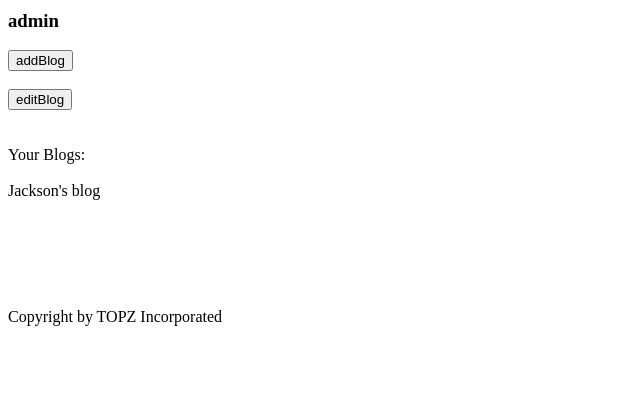
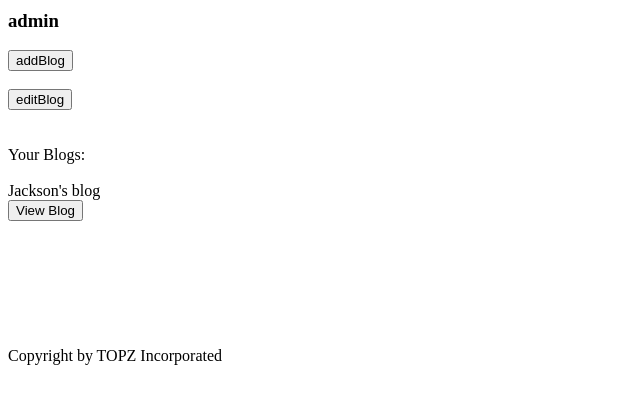
Before and after one commit to jhwu03/softdev-project0, a Flask app: a page that uses templates/user.html in a window 1280 px wide. Shown: the part 173-577 px from the top of the page, without its empty margins (0-640 px from the left). Run offline with Flask 2, Linux system fonts and the light colour scheme; a user stored in the database is signed in; data comes from the database, SQL or seed files in the repository.

Commit message:
working on going to page for blog

```diff
--- a/app.py
+++ b/app.py
@@ -80,10 +80,11 @@ def logout():      # route logs out the user by getting rid of username and pass
 
 @app.route("/home", methods = ["GET", "POST"])
 def home():
-    print(request.form)
-    if('profileRedirect' in request.form):
-        return redirect("/user/" + session['username'])
+    #print(request.form)
+
     if ('username' in session and 'password' in session):
+        if('profileRedirect' in request.form):
+            return redirect("/user/" + session['username'])
         user = session['username']
         #VARIABLES TO PASS
         entries = readDB.getAllBlogs()
@@ -97,6 +98,7 @@ def home():
 def userPage(user):
     #username = session[usernae] reutrn specific template
     # if user DNE: return error template
+
     if (session):
         if (user == session["username"]):
             return render_template("user.html",
--- a/templates/user.html
+++ b/templates/user.html
@@ -21,6 +21,9 @@
     <br>
     {% for row in myBlogs %}
         {{row[1]}}
+        <form action='/{{user}}/{{row[1]}}', method="POST">
+            <input type = 'submit' value = "View Blog">
+        </form>
     {% endfor %}
     <br>
 
```
